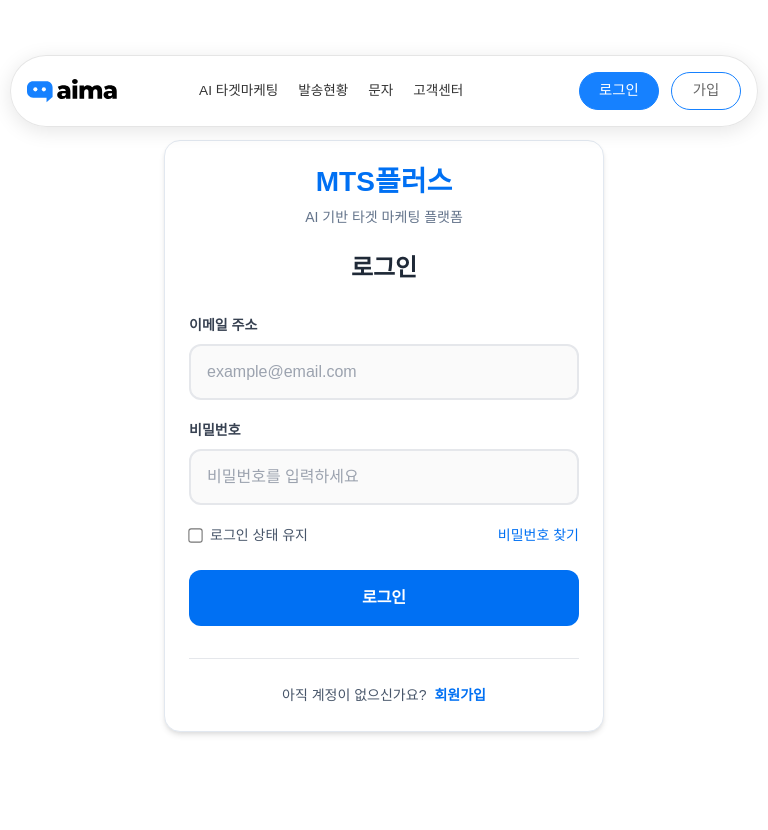
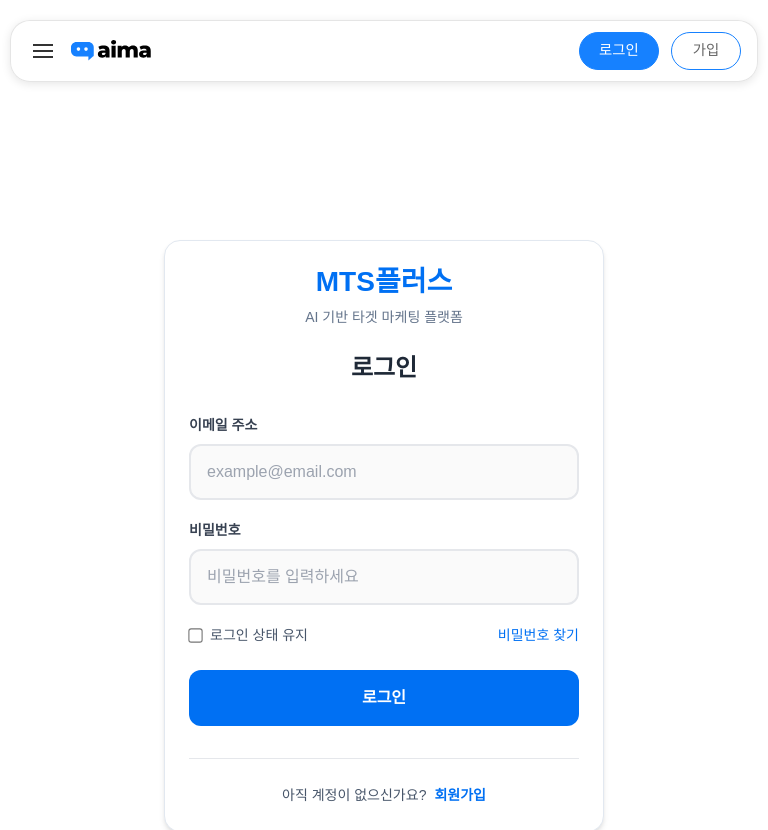
Before and after one commit to mtscoaima/aima, a Next.js app: page /login in a window 768 px wide. Shown: the top 830 px of the page. Built offline with nearby package versions, Linux system fonts and the light colour scheme; no server answers.

Commit message:
fix: navigation 중앙 메뉴 반응형 적용

```diff
--- a/src/app/globals.css
+++ b/src/app/globals.css
@@ -199,6 +199,97 @@ h3 {
   gap: 1rem;
 }
 
+/* 햄버거 메뉴 스타일 */
+.hamburger-btn {
+  display: none;
+  flex-direction: column;
+  justify-content: center;
+  align-items: center;
+  width: 32px;
+  height: 32px;
+  background: none;
+  border: none;
+  cursor: pointer;
+  padding: 4px;
+  margin-right: 12px;
+  transition: all 0.3s ease;
+}
+
+.hamburger-line {
+  width: 20px;
+  height: 2px;
+  background-color: #333;
+  transition: all 0.3s ease;
+  transform-origin: center;
+  margin: 2px 0;
+}
+
+.hamburger-line.active:nth-child(1) {
+  transform: rotate(45deg) translate(4px, 4px);
+}
+
+.hamburger-line.active:nth-child(2) {
+  opacity: 0;
+}
+
+.hamburger-line.active:nth-child(3) {
+  transform: rotate(-45deg) translate(4px, -4px);
+}
+
+/* 모바일 드롭다운 메뉴 스타일 */
+.mobile-menu-container {
+  position: absolute;
+  top: 100%;
+  left: 20px;
+  right: 20px;
+  background: white;
+  border-radius: 12px;
+  box-shadow: 0 8px 32px rgba(0, 0, 0, 0.12);
+  opacity: 0;
+  visibility: hidden;
+  transform: translateY(-10px);
+  transition: all 0.3s ease;
+  z-index: 1001;
+  max-height: 0;
+  overflow: hidden;
+}
+
+.mobile-menu-container.active {
+  opacity: 1;
+  visibility: visible;
+  transform: translateY(0);
+  max-height: 400px;
+}
+
+.mobile-menu-dropdown {
+  padding: 16px 0;
+}
+
+.mobile-menu-item {
+  display: block;
+  width: 100%;
+  padding: 12px 20px;
+  color: #333;
+  text-decoration: none;
+  font-weight: 500;
+  font-size: 0.95rem;
+  transition: all 0.2s ease;
+  border: none;
+  background: none;
+  text-align: left;
+  cursor: pointer;
+}
+
+.mobile-menu-item:hover {
+  background-color: #f8f9fa;
+  color: #1681ff;
+}
+
+.mobile-menu-btn {
+  width: 100%;
+  text-align: left;
+}
+
 /* 네비게이션 우측 버튼들 */
 .nav-right-buttons {
   display: flex;
@@ -1162,100 +1253,81 @@ h3 {
 /* 반응형 스타일 */
 @media (max-width: 768px) {
   .navigation {
-    top: 55px;
+    top: 20px;
     width: calc(100% - 20px);
-    max-width: calc(100vw - 20px); /* 뷰포트 너비 초과 방지 */
-    min-width: 320px; /* 모바일에서도 최소 너비 보장 */
-    left: 50%;
-    transform: translateX(-50%);
+    max-width: none;
+    border-radius: 20px;
+    box-shadow: 0 2px 10px rgba(0, 0, 0, 0.1);
   }
 
   .nav-container {
     padding: 0 1rem;
-    height: 70px;
-    min-height: 65px;
-    display: flex;
-    align-items: center;
-    justify-content: space-between;
-    width: 100%;
-    box-sizing: border-box;
+    height: 60px;
+    min-height: 60px;
   }
 
   .nav-left {
-    flex-shrink: 0;
-    display: flex;
-    align-items: center;
+    flex: 1;
+    justify-content: flex-start;
   }
 
   .nav-center {
-    display: none; /* 메뉴 숨김 */
-  }
-
+    display: none;
+  }
   .landing-nav-menu {
     display: none;
   }
+  .hamburger-btn {
+    display: flex;
+  }
 
   .landing-nav-auth {
-    gap: 8px; /* 버튼 간격 줄임 */
+    display: flex;
+    align-items: center;
+    gap: 0.5rem;
     flex-shrink: 0;
-    min-width: 140px; /* 모바일에서 최소 너비 */
-    max-width: 180px; /* 최대 너비 제한 */
-    margin-left: auto; /* 오른쪽 정렬 */
-    display: flex;
-    align-items: center;
-    justify-content: flex-end;
   }
 
   .landing-nav-btn {
-    padding: 0.4rem 1rem;
+    padding: 0.5rem 1rem;
     font-size: 0.85rem;
-    width: auto;
-    min-width: 60px; /* 모바일에서 최소 너비 */
-    height: 36px;
-    flex-shrink: 0;
-  }
-
-  /* 로고 크기 조정 */
+    border-radius: 20px;
+    min-width: auto;
+  }
+
   .nav-left svg {
-    width: 90px;
-    height: 24px;
-    flex-shrink: 0;
-  }
-
-  /* 메인 컨텐츠 정렬 */
+    width: 80px;
+    height: auto;
+  }
+
   .home-page .main-content,
-  .landing-root {
-    width: 100%;
-    max-width: 100vw;
-    margin: 0 auto;
-    padding: 0 10px;
-    box-sizing: border-box;
+  .main-content {
+    padding-top: 100px;
   }
 
   .nav-right-buttons {
-    gap: 8px;
+    gap: 0.5rem;
   }
 
   .nav-guide-btn {
-    padding: 6px 12px;
-    font-size: 12px;
-    white-space: nowrap;
-    flex-shrink: 0;
+    padding: 0.5rem 0.75rem;
+    font-size: 0.8rem;
   }
 
   .nav-notification-btn {
-    padding: 6px;
+    padding: 0.5rem;
   }
 
   .user-avatar-circle {
-    width: 32px;
-    height: 32px;
-    font-size: 12px;
+    width: 28px;
+    height: 28px;
+    font-size: 0.8rem;
   }
 
   .notification-dropdown {
+    right: 0;
+    left: auto;
     width: 280px;
-    right: -20px;
   }
 }
 
@@ -2197,6 +2269,18 @@ body .landing-root .main-content {
 }
 
 /* --- Responsive --- */
+@media (max-width: 1024px) {
+  .nav-center {
+    display: none;
+  }
+  .landing-nav-menu {
+    display: none;
+  }
+  .hamburger-btn {
+    display: flex;
+  }
+}
+
 @media (max-width: 900px) {
   .landing-hero-section {
     padding: 0;
@@ -2206,91 +2290,90 @@ body .landing-root .main-content {
     padding: 0 10px 40px 10px;
   }
   .landing-hero-inner {
-    flex-direction: column;
-    align-items: center;
+    padding: 80px 0 30px 0;
     gap: 30px;
-    padding: 80px 0 40px 0;
   }
   .landing-hero-rocket {
-    justify-content: center;
     min-width: 200px;
-    order: -1;
   }
   .landing-hero-rocket-img {
     width: 200px;
-    margin-top: 0;
   }
   .landing-ai-images {
-    max-width: 700px;
-    height: 350px;
+    max-width: 500px;
+    height: 300px;
     margin: 30px auto 0;
   }
   .landing-ai-images img:nth-child(1) {
-    width: 174px;
-    height: 181px;
-    top: 80px;
+    width: 140px;
+    height: 145px;
+    top: 70px;
     left: 20px;
   }
   .landing-ai-images img:nth-child(2) {
-    width: 93px;
-    height: 120px;
-    top: 10px;
-    left: 200px;
+    width: 75px;
+    height: 94px;
+    top: 15px;
+    left: 170px;
   }
   .landing-ai-images img:nth-child(3) {
-    width: 102px;
-    height: 230px;
+    width: 80px;
+    height: 180px;
     top: 40px;
-    left: 320px;
+    left: 260px;
   }
   .landing-ai-images img:nth-child(4) {
-    width: 186px;
-    height: 124px;
-    top: 180px;
-    left: 450px;
+    width: 150px;
+    height: 96px;
+    top: 150px;
+    left: 350px;
   }
   .landing-smart-images {
-    max-width: 700px;
-    height: 350px;
+    max-width: 500px;
+    height: 300px;
     margin: 30px auto 0;
   }
   .landing-smart-images img:nth-child(1) {
-    width: 195px;
-    height: 179px;
-    top: -50px;
-    left: -50px;
+    width: 155px;
+    height: 144px;
+    top: -20px;
+    left: -20px;
   }
   .landing-smart-images img:nth-child(2) {
-    width: 205px;
+    width: 162px;
+    height: 114px;
+    top: 100px;
+    left: 70px;
+  }
+  .landing-smart-images img:nth-child(3) {
+    width: 248px;
     height: 136px;
-    top: 120px;
-    left: 80px;
-  }
-  .landing-smart-images img:nth-child(3) {
-    width: 315px;
-    height: 167px;
-    top: 50px;
-    left: 320px;
+    top: 55px;
+    left: 250px;
   }
   .landing-smart-footer {
     padding-left: 0;
   }
   .nav-center {
-    display: flex;
+    display: none;
   }
   .landing-nav-menu {
-    display: flex;
-    gap: 30px;
+    display: none;
+  }
+  .hamburger-btn {
+    display: flex;
   }
 }
 
 @media (max-width: 900px) and (min-width: 769px) {
   .nav-center {
-    display: flex;
+    display: none;
   }
   .landing-nav-menu {
-    display: flex;
-    gap: 25px;
+    display: none;
+  }
+  .hamburger-btn {
+    display: flex;
   }
   .landing-nav-menu-item {
     font-size: 0.9rem;
@@ -2316,11 +2399,13 @@ body .landing-root .main-content {
 
 @media (max-width: 768px) and (min-width: 601px) {
   .nav-center {
-    display: flex;
+    display: none;
   }
   .landing-nav-menu {
-    display: flex;
-    gap: 20px;
+    display: none;
+  }
+  .hamburger-btn {
+    display: flex;
   }
   .landing-nav-menu-item {
     font-size: 0.85rem;
@@ -2371,6 +2456,9 @@ body .landing-root .main-content {
   }
   .landing-nav-menu {
     display: none;
+  }
+  .hamburger-btn {
+    display: flex;
   }
 }
 
--- a/src/components/Navigation.tsx
+++ b/src/components/Navigation.tsx
@@ -11,6 +11,7 @@ export default function Navigation() {
   const { user, isAuthenticated, logout } = useAuth();
   const [showUserDropdown, setShowUserDropdown] = useState(false);
   const [showNotifications, setShowNotifications] = useState(false);
+  const [showMobileMenu, setShowMobileMenu] = useState(false);
 
   const isHomePage = pathname === "/";
 
@@ -32,6 +33,10 @@ export default function Navigation() {
     setShowNotifications(!showNotifications);
   };
 
+  const toggleMobileMenu = () => {
+    setShowMobileMenu(!showMobileMenu);
+  };
+
   // 네비게이션 메뉴 클릭 핸들러
   const handleNavClick = (href: string) => {
     if (!isAuthenticated) {
@@ -39,6 +44,7 @@ export default function Navigation() {
     } else {
       router.push(href);
     }
+    setShowMobileMenu(false); // 모바일 메뉴 닫기
   };
 
   // 드롭다운 외부 클릭 시 닫기
@@ -51,21 +57,44 @@ export default function Navigation() {
       if (!target.closest(".notification-dropdown-container")) {
         setShowNotifications(false);
       }
+      if (
+        !target.closest(".mobile-menu-container") &&
+        !target.closest(".hamburger-btn")
+      ) {
+        setShowMobileMenu(false);
+      }
     };
 
-    if (showUserDropdown || showNotifications) {
+    if (showUserDropdown || showNotifications || showMobileMenu) {
       document.addEventListener("click", handleClickOutside);
     }
 
     return () => {
       document.removeEventListener("click", handleClickOutside);
     };
-  }, [showUserDropdown, showNotifications]);
+  }, [showUserDropdown, showNotifications, showMobileMenu]);
 
   return (
     <nav className={navClassName}>
       <div className="nav-container">
         <div className="nav-left">
+          {/* 햄버거 버튼 */}
+          <button
+            className="hamburger-btn"
+            onClick={toggleMobileMenu}
+            aria-label="메뉴 열기/닫기"
+          >
+            <span
+              className={`hamburger-line ${showMobileMenu ? "active" : ""}`}
+            ></span>
+            <span
+              className={`hamburger-line ${showMobileMenu ? "active" : ""}`}
+            ></span>
+            <span
+              className={`hamburger-line ${showMobileMenu ? "active" : ""}`}
+            ></span>
+          </button>
+
           <Link href="/">
             <svg
               width="106"
@@ -149,6 +178,80 @@ export default function Navigation() {
               </>
             )}
           </nav>
+        </div>
+
+        {/* 모바일 드롭다운 메뉴 */}
+        <div
+          className={`mobile-menu-container ${showMobileMenu ? "active" : ""}`}
+        >
+          <div className="mobile-menu-dropdown">
+            {user?.role === "SALESPERSON" ? (
+              <>
+                <Link
+                  href="/"
+                  className="mobile-menu-item"
+                  onClick={() => setShowMobileMenu(false)}
+                >
+                  대시보드
+                </Link>
+                <Link
+                  href="/salesperson/invite"
+                  className="mobile-menu-item"
+                  onClick={() => setShowMobileMenu(false)}
+                >
+                  추천 관리
+                </Link>
+                <Link
+                  href="/salesperson/referrals"
+                  className="mobile-menu-item"
+                  onClick={() => setShowMobileMenu(false)}
+                >
+                  리워드 관리
+                </Link>
+                <Link
+                  href="/salesperson/organization"
+                  className="mobile-menu-item"
+                  onClick={() => setShowMobileMenu(false)}
+                >
+                  조직도 보기
+                </Link>
+                <Link
+                  href="/salesperson/profile"
+                  className="mobile-menu-item"
+                  onClick={() => setShowMobileMenu(false)}
+                >
+                  마이페이지
+                </Link>
+              </>
+            ) : (
+              <>
+                <button
+                  onClick={() => handleNavClick("/target-marketing")}
+                  className="mobile-menu-item mobile-menu-btn"
+                >
+                  AI 타겟마케팅
+                </button>
+                <button
+                  onClick={() => handleNavClick("/messages/history")}
+                  className="mobile-menu-item mobile-menu-btn"
+                >
+                  발송현황
+                </button>
+                <button
+                  onClick={() => handleNavClick("/messages/send")}
+                  className="mobile-menu-item mobile-menu-btn"
+                >
+                  문자
+                </button>
+                <button
+                  onClick={() => handleNavClick("/support")}
+                  className="mobile-menu-item mobile-menu-btn"
+                >
+                  고객센터
+                </button>
+              </>
+            )}
+          </div>
         </div>
 
         <div className="landing-nav-auth">
```
Lines whose indentation alone changed are shown as unchanged.
